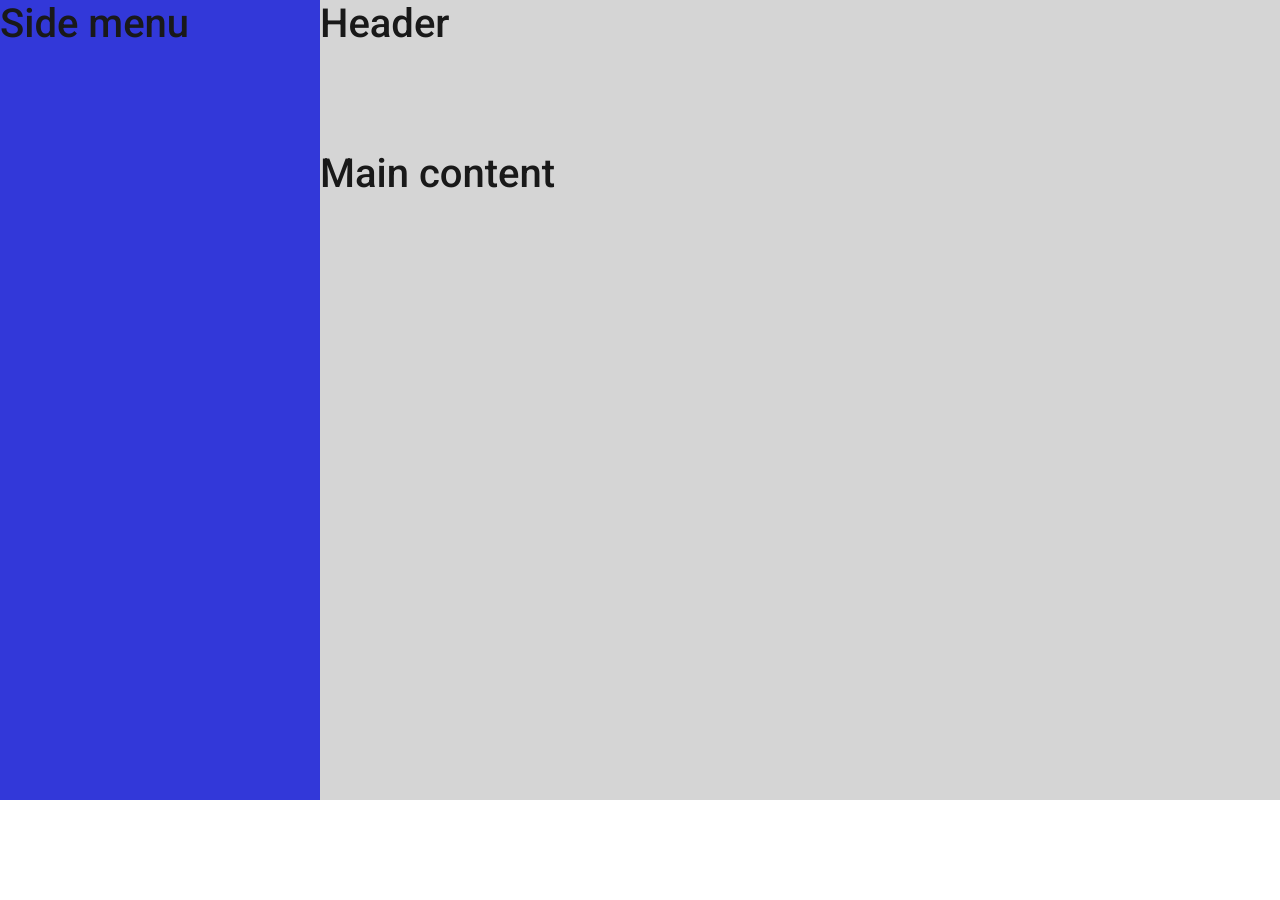
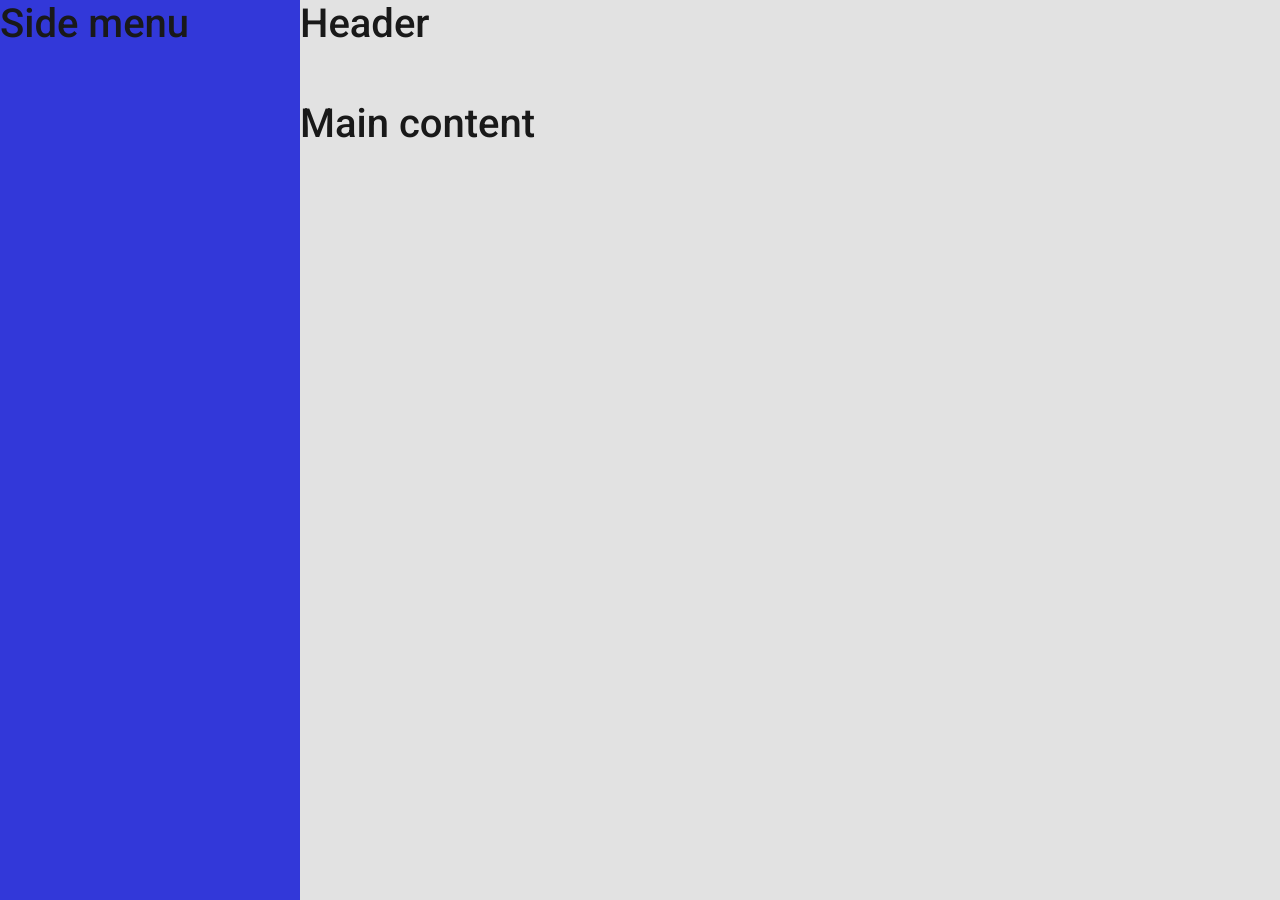
Before and after one commit to astronomyf/project-03, a plain HTML site: page index.html in a window 1280 px wide. Before the commit the page ends 800 px from the top, so only its background shows below. Drawn offline with nearby package versions, Linux system fonts and the light colour scheme.

Commit message:
Updating skeleton

```diff
--- a/css/style.css
+++ b/css/style.css
@@ -9,23 +9,25 @@
  body {
      font-family: 'Roboto', sans-serif;
      color: #191919;
+     overflow: hidden;
  }
 
  /* Assign grid instructions to our parent grid container */
 .grid-container {
     display: grid;
-    grid-template-columns: 320px 1fr;
-    grid-template-rows: 150px 1fr;
+    grid-template-columns: 300px 3fr;
     grid-template-areas:
       "sidenav header"
       "sidenav main";
     height: 100vh;
+    width: 100vw;
   }
 
   /* Give every child element its grid name */
   .header {
     grid-area: header;
-    background-color: #D5D5D5;
+    height: 100px;
+    background-color: #e2e2e2;
   }
 
   .sidenav {
@@ -35,7 +37,9 @@
 
   .main {
     grid-area: main;
-    background-color: #D5D5D5;
+    overflow-y: scroll;
+    background-color: #e2e2e2;
+    height: 100vh;
   }
 
   /* Header section - codici css di Fabio */
--- a/index.html
+++ b/index.html
@@ -23,7 +23,7 @@
         <main class="main">
             <!-- contenuto prinicipale, qui andrà la lista Emanuele -->
             <h1>Main content</h1>
-            <section class="main-list">
+            <section class="container main-list">
 
             </section>
         </main>
```
